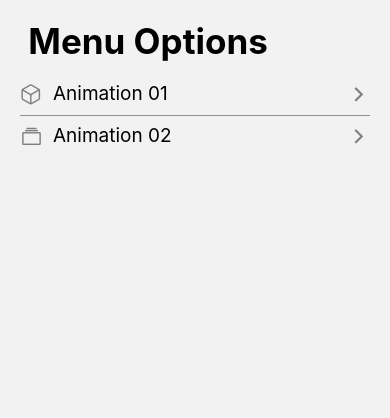
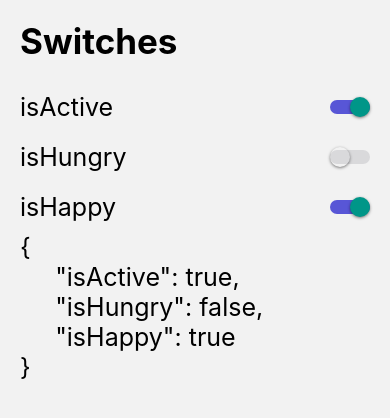
Before and after one commit to IAPC1994/06-RNComponents-react-native, a React Native app: screen /SwitchScreen in a window 390 px wide. Shown: the top 418 px of the page. Built offline with nearby package versions, Linux system fonts and the light colour scheme.

Commit message:
New files for Switches Screen and code optimization

```diff
--- /dev/null
+++ b/src/components/CustomSwitch.tsx
@@ -0,0 +1,26 @@
+import React, { useState } from 'react';
+import { Platform, Switch } from 'react-native';
+
+interface Props{
+    isOn: boolean;
+    onChange: (value: boolean) => void;
+}
+
+export const CustomSwitch = ({ isOn, onChange }: Props) => {
+
+    const [isEnabled, setIsEnabled ] = useState(isOn);
+    const toggleSwitch = () => {
+        setIsEnabled( !isEnabled );
+        onChange( !isEnabled );
+    };
+
+    return (
+        <Switch
+            trackColor={{ false: "#D9D9DB", true: "#5856D6" }}
+            thumbColor={ (Platform.OS === 'android') ? '#FFF' : '' }
+            ios_backgroundColor="#3E3E3E"
+            onValueChange={ toggleSwitch }
+            value={ isEnabled }
+        />
+    );
+};
--- a/src/components/FlatListMenuItem.tsx
+++ b/src/components/FlatListMenuItem.tsx
@@ -20,7 +20,7 @@
         <View style={ styles.container }>
             <Icon
                 name={ menuItem.icon }
-                color="grey"
+                color="#5856D6"
                 size={ 23 }
             />
             <Text
@@ -33,7 +33,7 @@
 
             <Icon
                 name="chevron-forward-outline"
-                color="grey"
+                color="#5856D6"
                 size={ 23 }
             />
         </View>
--- /dev/null
+++ b/src/components/HeaderTitle.tsx
@@ -0,0 +1,19 @@
+import React from 'react';
+import { Text, View } from 'react-native';
+import { useSafeAreaInsets } from 'react-native-safe-area-context';
+import { styles } from '../theme/appTheme';
+
+interface Props{
+    title: string;
+}
+
+export const HeaderTitle = ({ title }: Props) => {
+
+    const { top } = useSafeAreaInsets();
+
+    return (
+        <View style={{ marginTop: top + 20, marginBottom: 20 }}>
+            <Text style={ styles.title }>{ title }</Text>
+        </View>
+    );
+};
--- /dev/null
+++ b/src/data/menuItems.tsx
@@ -0,0 +1,19 @@
+import { MenuItem } from "../interfaces/appInterfaces";
+
+export const menuItems: MenuItem[] = [
+    {
+        name: 'Animation 01',
+        icon: 'cube-outline',
+        component: 'Animation01Screen'
+    },
+    {
+        name: 'Animation 02',
+        icon: 'albums-outline',
+        component: 'Animation02Screen'
+    },
+    {
+        name: 'Switches',
+        icon: 'toggle-outline',
+        component: 'SwitchScreen'
+    },
+]
--- a/src/router/Navigation.tsx
+++ b/src/router/Navigation.tsx
@@ -3,6 +3,7 @@
 import { HomeScreen } from '../screens/HomeScreen';
 import { Animation01Screen } from '../screens/Animation01Screen';
 import { Animation02Screen } from '../screens/Animation02Screen';
+import { SwitchScreen } from '../screens/SwitchScreen';
 
 const Stack = createStackNavigator();
 
@@ -16,6 +17,7 @@
       <Stack.Screen name="HomeScreen" component={HomeScreen} />
       <Stack.Screen name="Animation01Screen" component={Animation01Screen} />
       <Stack.Screen name="Animation02Screen" component={Animation02Screen} />
+      <Stack.Screen name="SwitchScreen" component={SwitchScreen} />
     </Stack.Navigator>
   );
 }
--- a/src/screens/HomeScreen.tsx
+++ b/src/screens/HomeScreen.tsx
@@ -1,37 +1,12 @@
 import React from 'react';
-import { FlatList, Text, View } from 'react-native';
-import { useSafeAreaInsets } from 'react-native-safe-area-context';
+import { FlatList, View } from 'react-native';
 import { FlatListMenuItem } from '../components/FlatListMenuItem';
+import { HeaderTitle } from '../components/HeaderTitle';
+import { menuItems } from '../data/menuItems';
 
-import { MenuItem } from '../interfaces/appInterfaces';
 import { styles } from '../theme/appTheme';
 
-
-
-const menuItems: MenuItem[] = [
-    {
-        name: 'Animation 01',
-        icon: 'cube-outline',
-        component: 'Animation01Screen'
-    },
-    {
-        name: 'Animation 02',
-        icon: 'albums-outline',
-        component: 'Animation02Screen'
-    },
-]
-
 export const HomeScreen = () => {
-
-    const { top } = useSafeAreaInsets();
-
-    const renderListHeader = () => {
-        return(
-            <View style={{ marginTop: top + 20, marginBottom: 20 }}>
-                <Text style={ styles.title }> Menu Options </Text>
-            </View>
-        );
-    }
 
     const itemSeparator = () => {
         return (
@@ -45,7 +20,7 @@
                 data={ menuItems }
                 renderItem={ ({ item }) => <FlatListMenuItem menuItem={ item }/> }
                 keyExtractor={ ( item ) => item.name }
-                ListHeaderComponent={ renderListHeader }
+                ListHeaderComponent={ () => <HeaderTitle title='Menu Options'/> }
                 ItemSeparatorComponent={ itemSeparator }
             />
         </View>
--- /dev/null
+++ b/src/screens/SwitchScreen.tsx
@@ -0,0 +1,55 @@
+import React, { useState } from 'react';
+import { StyleSheet, Text, View } from 'react-native';
+import { CustomSwitch } from '../components/CustomSwitch';
+import { HeaderTitle } from '../components/HeaderTitle';
+
+export const SwitchScreen = () => {
+
+    const [state, setState] = useState({
+        isActive: true,
+        isHungry: false,
+        isHappy: true
+    });
+
+    const { isActive, isHappy, isHungry } = state;
+
+    const onChange = ( value: boolean, field: string ) => {
+        setState({
+            ...state,
+            [field]: value
+        });
+    }
+
+    return (
+        <View style={{ marginHorizontal: 20 }}>
+            <HeaderTitle title='Switches' />
+            <View style={ styles.switchRow }>
+                <Text style={ styles.switchText }>isActive</Text>
+                <CustomSwitch isOn={ isActive } onChange={ (value) => onChange( value, 'isActive' ) } />
+            </View>
+            <View style={ styles.switchRow }>
+                <Text style={ styles.switchText }>isHungry</Text>
+                <CustomSwitch isOn={ isHungry } onChange={ (value) => onChange( value, 'isHungry' ) } />
+            </View>
+            <View style={ styles.switchRow }>
+                <Text style={ styles.switchText }>isHappy</Text>
+                <CustomSwitch isOn={ isHappy } onChange={ (value) => onChange( value, 'isHappy' ) } />
+            </View>
+            <Text style={ styles.switchText }>
+                { JSON.stringify( state, null, 5) }
+            </Text>
+        </View>
+    );
+};
+
+const styles = StyleSheet.create({
+    switchText:{
+        fontSize: 25
+    },
+    switchRow:{
+        flexDirection: 'row',
+        justifyContent: 'space-between',
+        alignItems: 'center',
+        marginVertical: 10
+    }
+});
```
